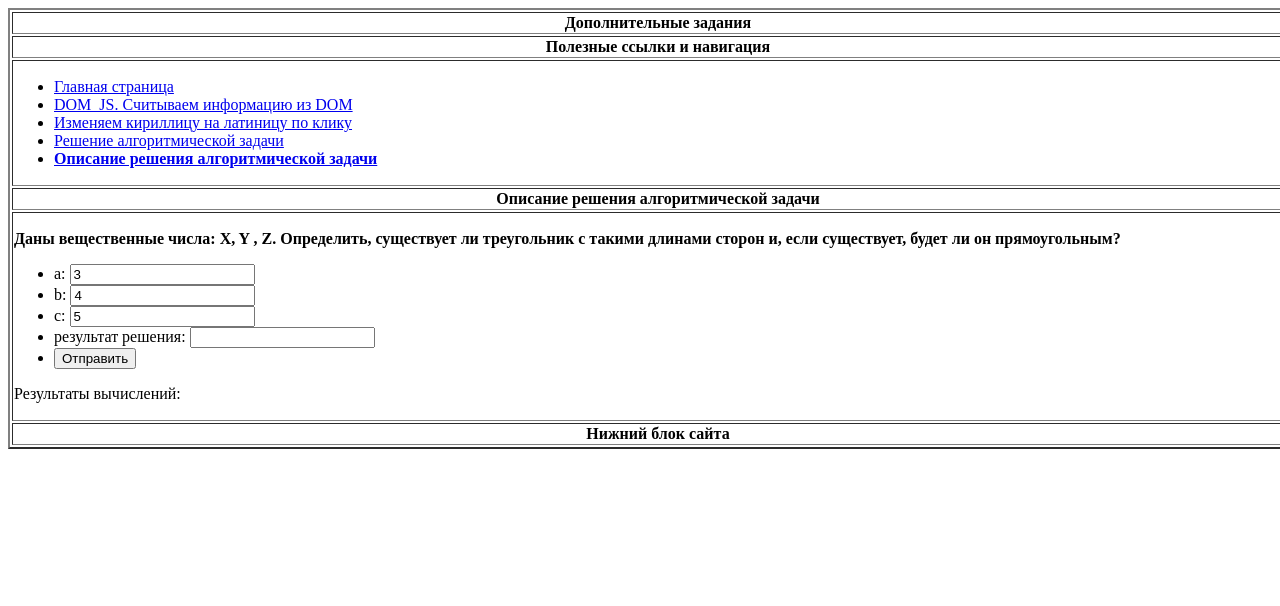
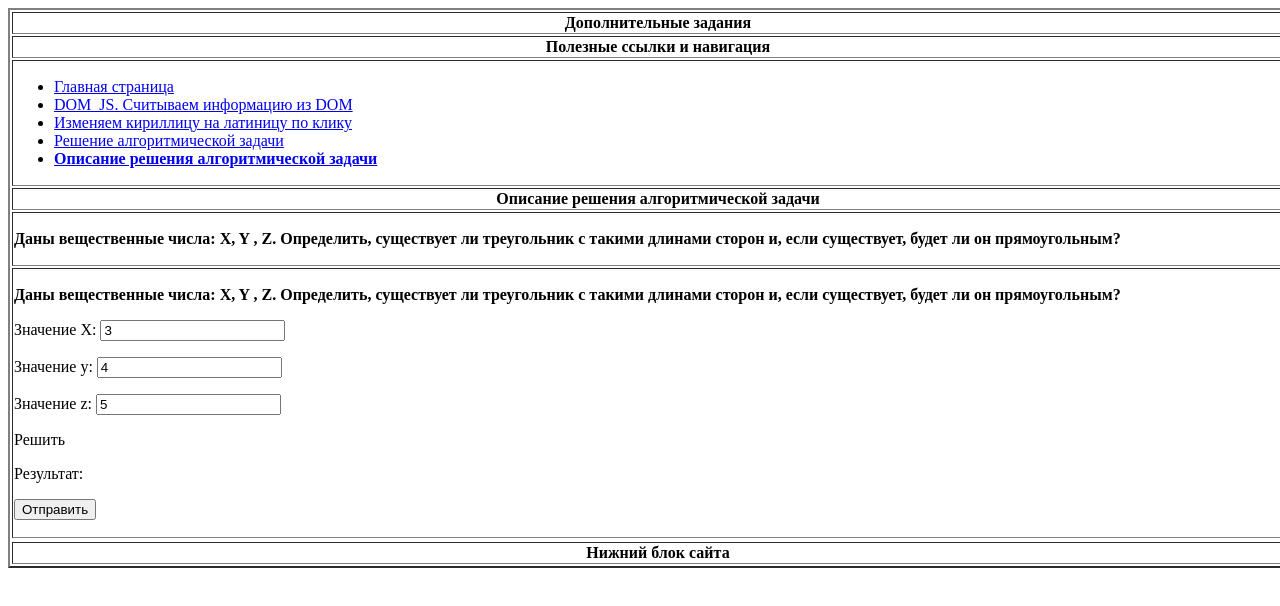
Before and after one commit to EpifanovID/FirsWS, a plain HTML site: page html/side_page_4.html in a window 1280 px wide. Shown: the top 606 px of the page. Drawn offline with Linux system fonts and the light colour scheme.

Commit message:
Update side_page_4.html

```diff
--- a/html/side_page_4.html
+++ b/html/side_page_4.html
@@ -52,15 +52,30 @@
                 <input name="q" type="hidden" value="search">
                 <input name="formulation" type="hidden" value="Даны вещественные числа: X, Y , Z. Определить, существует ли треугольник с такими длинами сторон
                 и, если существует, будет ли он прямоугольным?">
-                <ul>
-                    <li>a: <input id="x" name="x" type="number" value=3></li>
-                    <li>b: <input id="y" name="y" type="number" value=4></li>
-                    <li>c: <input id="z" name="z" type="number" value=5></li>
-                    <li>результат решения: <input name="result" value=""></li>
-                    <li><input id="solve" type="button" value="Отправить"></li>
-                </ul>
+                <tr>
+                    <td>
+                        <form action="https://www.bing.com/search?" name="UserEnter" target="_blank">
+                            <input type="hidden" name="q" value="search"></p>
+                            <p><b>Даны вещественные числа: X, Y , Z. Определить, существует ли треугольник с такими
+                                длинами
+                                сторон
+                                и, если существует, будет ли он прямоугольным?</b></p>
+                            <p>Значение X: <input id = 'x'type="number" name="x" size=20 value=3>
+                            </p>
+                            <p>Значение y: <input id = 'y' type="number" name="y" size=20 value=4>
+                            </p>
+                            <p>Значение z: <input id = 'z' type="number" name="z" size=20 value=5>
+                            </p>
+
+                            <p id="solve">Решить</p>
+                            <p>Результат: <span id="result"></span></p>
+                            <p><input type="Submit" name="Submit" value="Отправить"></p>
+                        </form>
+                    </td>
+
+                </tr>
+                <tr>
             </form>
-            <p id="result">Результаты вычислений: </p>
             <script src="../js/description_of_the_algorithmic_task.js"></script>
 
 
```
